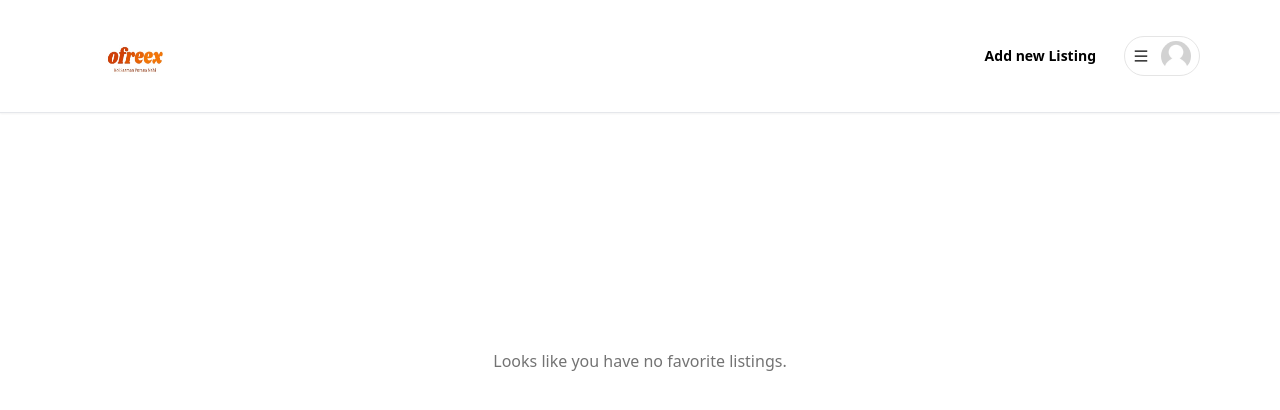
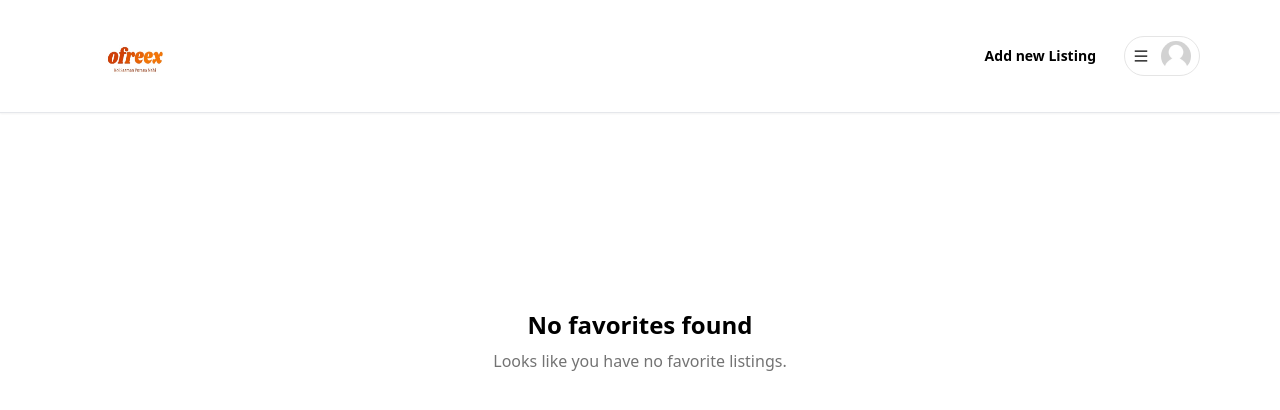
Before and after one commit to Experience-and-Adapt-Pvt-Ltd/ofreex-service, a Next.js app in the folder client/ofreex-frontend/: page /favorites in a window 1280 px wide. Shown: the top 410 px of the page. Built offline with nearby package versions, Linux system fonts and the light colour scheme; no server answers; what world-countries would draw is missing.

Commit message:
style(Heading.tsx): change text color from white to black for better readability on light backgrounds

```diff
--- a/client/ofreex-frontend/app/components/Heading.tsx
+++ b/client/ofreex-frontend/app/components/Heading.tsx
@@ -13,7 +13,7 @@
 }) => {
   return (
     <div className={center ? 'text-center' : 'text-start'}>
-      <div className="text-2xl font-bold text-white">
+      <div className="text-2xl font-bold text-black">
         {title}
       </div>
       <div className="font-light text-neutral-500 mt-2">
```
